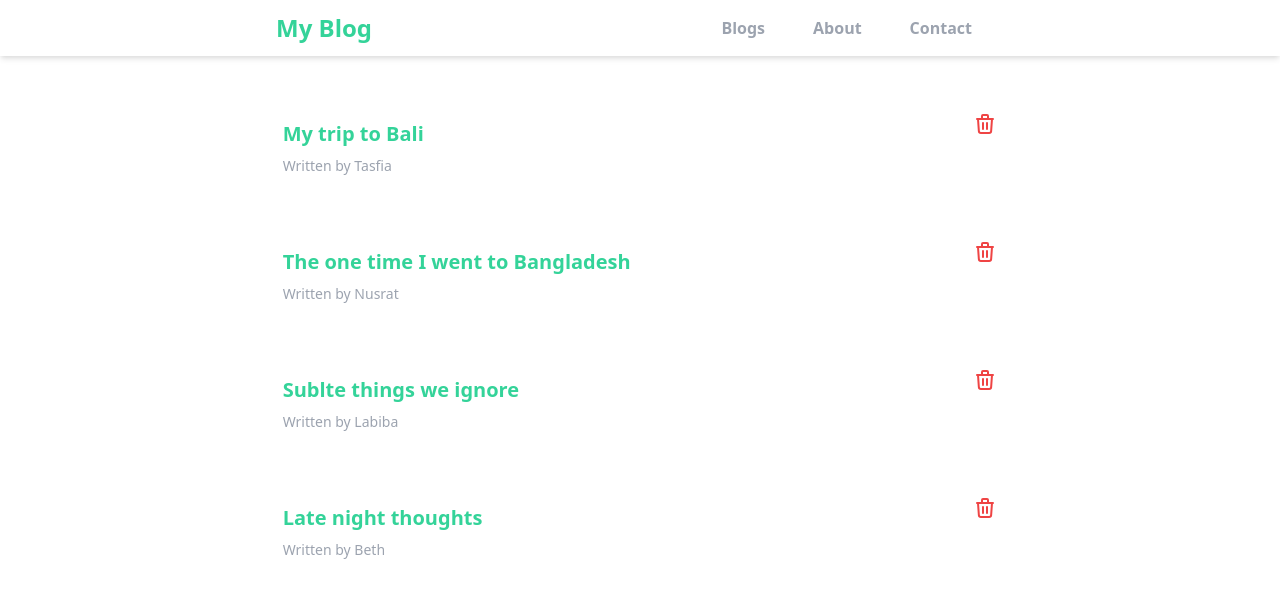
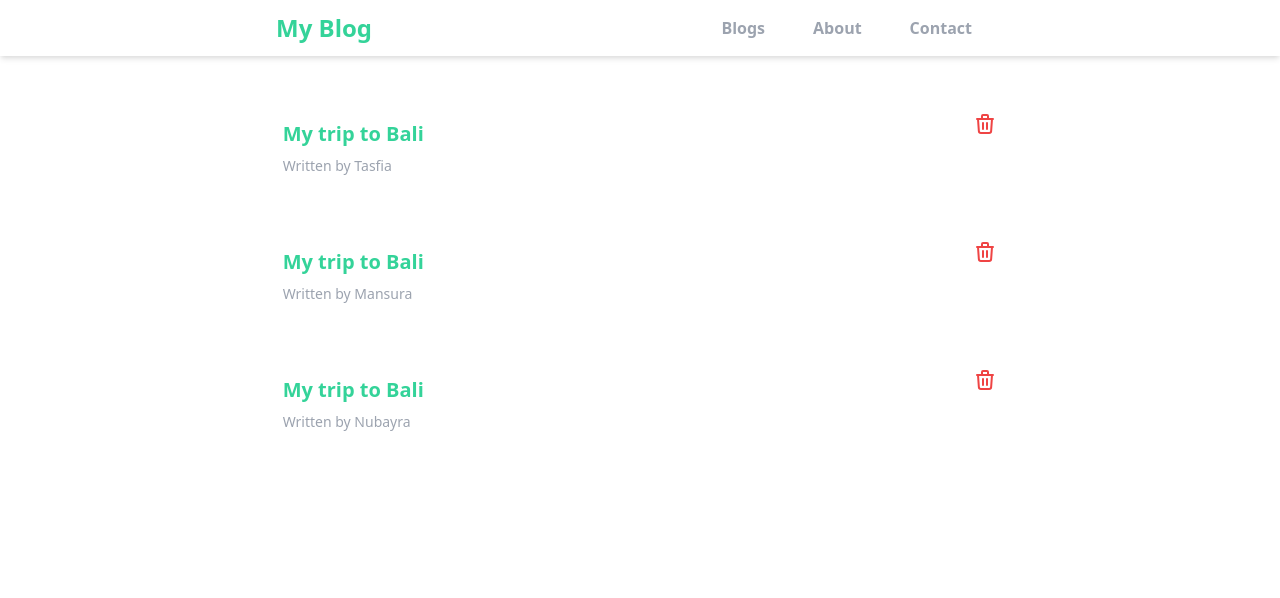
Before and after one commit to TasfiaIslam/react-blog, a React (Create React App) app: page / in a window 1280 px wide. Shown: the top 598 px of the page. Built offline with nearby package versions, Linux system fonts and the light colour scheme; data requests are answered from the project's data file.

Commit message:
fetch data from json server

```diff
--- /dev/null
+++ b/data/db.json
@@ -0,0 +1,23 @@
+{
+    "blogs":[
+
+        {"title": "My trip to Bali",
+         "body": "Lorem ipsum....",
+         "author":"Tasfia",
+         "id":1
+        },
+
+        {"title": "My trip to Bali",
+         "body": "Lorem ipsum....",
+         "author":"Mansura",
+         "id":2
+        },
+
+
+        {"title": "My trip to Bali",
+         "body": "Lorem ipsum....",
+         "author":"Nubayra",
+         "id":3
+        }
+    ]
+}
--- a/src/Home.js
+++ b/src/Home.js
@@ -1,18 +1,24 @@
-import React,{ useState } from "react";
+import React,{ useState, useEffect } from "react";
 import BlogList from "./BlogList";
 
 const Home = () => {
-    const [blogs, setBlogs] = useState([
-        {title: 'My trip to Bali', body:'Lorem ipsum....', author:'Tasfia', id:1},
-        {title: 'The one time I went to Bangladesh', body:'Lorem ipsum....', author:'Nusrat', id:2},
-        {title: 'Sublte things we ignore', body:'Lorem ipsum....', author:'Labiba', id:3},
-        {title: 'Late night thoughts', body:'Lorem ipsum....', author:'Beth', id:4}
-    ]);
+    const [blogs, setBlogs] = useState([]);
 
     const handleDelete = (id) => {
         const newBlogs = blogs.filter(blog => blog.id !== id);
         setBlogs(newBlogs);
     }
+
+    useEffect( () => {
+        fetch("http://localhost:8000/blogs")
+            .then(res => {
+                return res.json()
+            })
+            .then((data) => {
+                setBlogs(data)
+            });
+    },[]);
+
     return (
         <div>
             <BlogList blogs={blogs} handleDelete={handleDelete}/>
```
